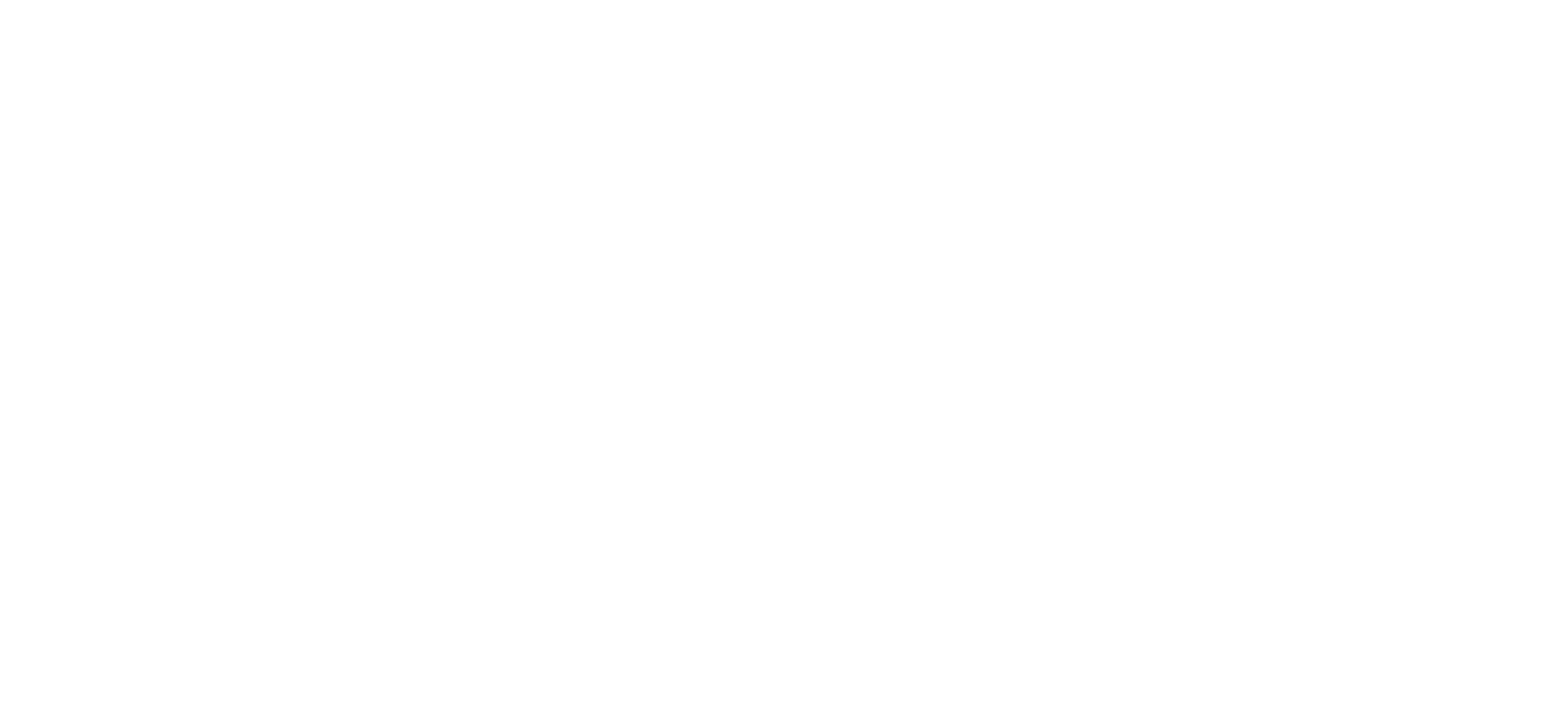
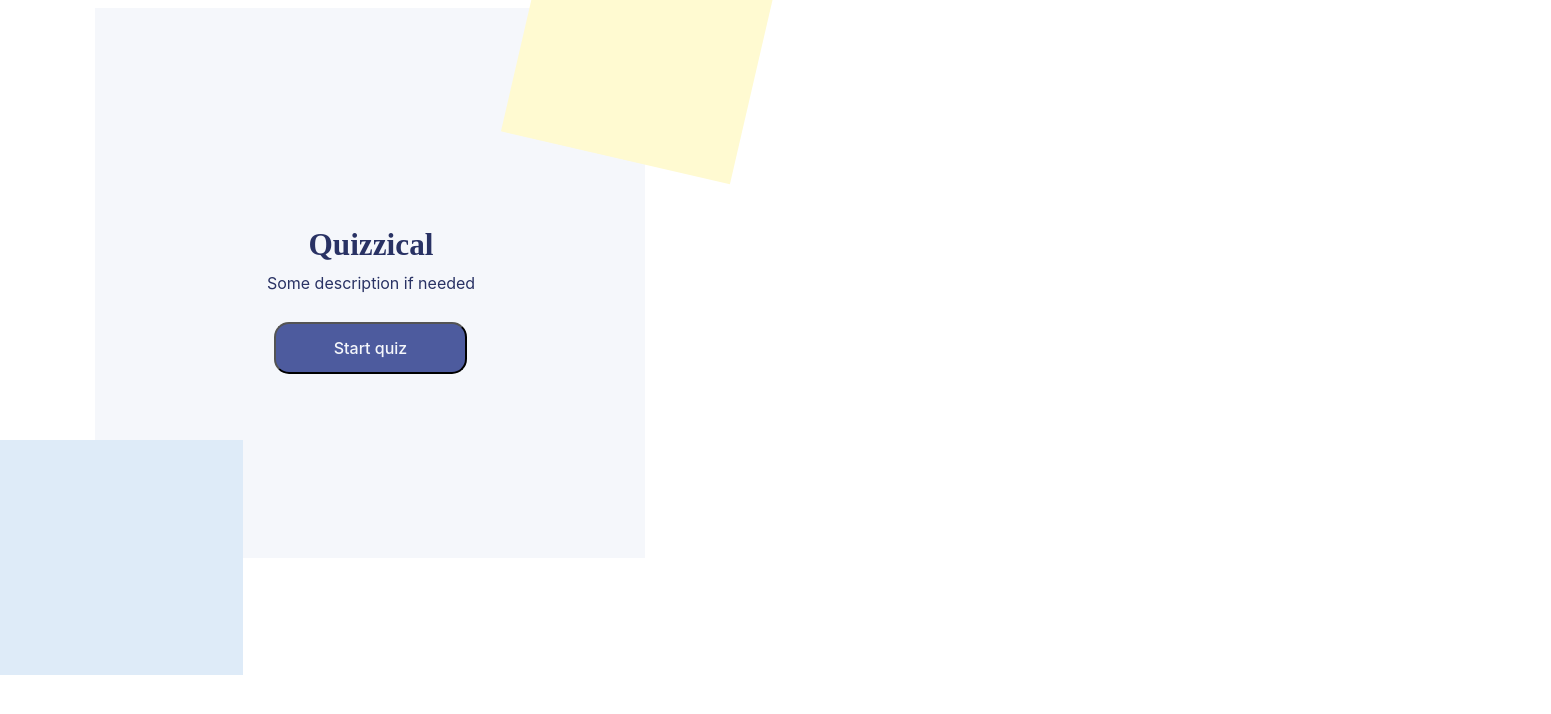
Before and after one commit to aditya-kapre-shrewsbury/trivia-app, a React (Create React App) app: page / in a window 1280 px wide. Shown: the top 714 px of the page, 1551 px wide, since content can reach past the window. Built offline with nearby package versions, Linux system fonts and the light colour scheme.

Commit message:
Home page

```diff
--- a/src/components/App/App.js
+++ /dev/null
@@ -1,11 +0,0 @@
-import logo from '../../../src/logo.svg'
-import '../../../src/App.css';
-
-function App() {
-  return (
-    <div className="App">
-    </div>
-  );
-}
-
-export default App;
--- /dev/null
+++ b/src/components/App/App.jsx
@@ -0,0 +1,14 @@
+import React from 'react';
+import logo from '../../../src/logo.svg'
+import './App.css';
+import Home from '../Home/Home';
+
+const App = () => {
+  return (
+    <div>
+      <Home />
+    </div>
+  );
+}
+
+export default App;
--- /dev/null
+++ b/src/components/Home/Home.css
@@ -0,0 +1,106 @@
+.quizzical-title {
+    position: absolute;
+    width: 412px;
+    height: 41px;
+}
+
+.intro-page {
+    position: absolute;
+    width: 550px;
+    height: 550px;
+    left: 95px;
+    background: #F5F7FB;
+}
+
+.quizzical-txt {
+    position: absolute;
+    width: 412px;
+    height: 41px;
+    left: 70px;
+    top: 218px;
+
+    font-family: 'Karla';
+    font-style: normal;
+    font-weight: 700;
+    font-size: 31.25px;
+    line-height: 37px;
+    text-align: center;
+
+    color: #293264;
+}
+
+.quizzical-desc {
+    position: absolute;
+    width: 318px;
+    height: 19px;
+    left: 117px;
+    top: 266px;
+
+    font-family: 'Inter';
+    font-style: normal;
+    font-weight: 400;
+    font-size: 16px;
+    line-height: 19px;
+    text-align: center;
+
+    color: #293264;
+}
+
+.btn-start-quiz {
+    position: absolute;
+    width: 193px;
+    height: 52px;
+    left: 179px;
+    top: 314px;
+
+    background: #4D5B9E;
+    border-radius: 15px;
+
+    color: #F5F7FB;
+    font-family: 'Inter';
+    font-style: normal;
+    font-weight: 500;
+    font-size: 16px;
+    line-height: 19px;
+    text-align: center;
+}
+
+.blob-top {
+    position: absolute;
+    width: 297px;
+    height: 235px;
+    left: 540.85px;
+    top: 196.73px;
+
+    transform: rotate(-128.49deg);
+}
+
+.blob-top-5 {
+    position: absolute;
+    left: 62.24%;
+    right: -314.24%;
+    top: 161.16%;
+    bottom: -161.16%;
+
+    /* Lemony - medium */
+
+    background: #FFFAD1;
+    transform: rotate(-128.49deg);
+}
+
+.blob-bottom {
+    position: absolute;
+    width: 297px;
+    height: 235px;
+    left: -149px;
+    top: 432px;
+}
+
+.blob-bottom-5 {
+    position: absolute;
+    left: 0%;
+    right: 0%;
+    top: 0%;
+    bottom: 0%;
+    background: #DEEBF8;
+}
--- /dev/null
+++ b/src/components/Home/Home.jsx
@@ -0,0 +1,24 @@
+import React from 'react'
+import './Home.css'
+
+const Home = () => {
+    return (
+        <div className="intro-page">
+            <div className="blob-top">
+                <div className="blob-top-5"></div>
+            </div>
+            <header className="quizzical-title">
+                <span className="quizzical-txt">Quizzical</span>
+                <span className="quizzical-desc">Some description if needed</span>
+                <button className="btn-start-quiz">
+                    Start quiz
+                </button>
+            </header>
+            <div className="blob-bottom">
+                <div className="blob-bottom-5"></div>
+            </div>
+        </div>
+    )
+}
+
+export default Home
--- a/src/index.css
+++ /dev/null
@@ -1,13 +0,0 @@
-body {
-  margin: 0;
-  font-family: -apple-system, BlinkMacSystemFont, 'Segoe UI', 'Roboto', 'Oxygen',
-    'Ubuntu', 'Cantarell', 'Fira Sans', 'Droid Sans', 'Helvetica Neue',
-    sans-serif;
-  -webkit-font-smoothing: antialiased;
-  -moz-osx-font-smoothing: grayscale;
-}
-
-code {
-  font-family: source-code-pro, Menlo, Monaco, Consolas, 'Courier New',
-    monospace;
-}
--- a/src/index.js
+++ b/src/index.js
@@ -1,6 +1,6 @@
 import React from 'react';
 import ReactDOM from 'react-dom/client';
-import './index.css';
+import './components/App/App.css';
 import App from './components/App/App';
 import reportWebVitals from './reportWebVitals';
 
```
Also changed, not shown: src/components/App/App.css (added).
